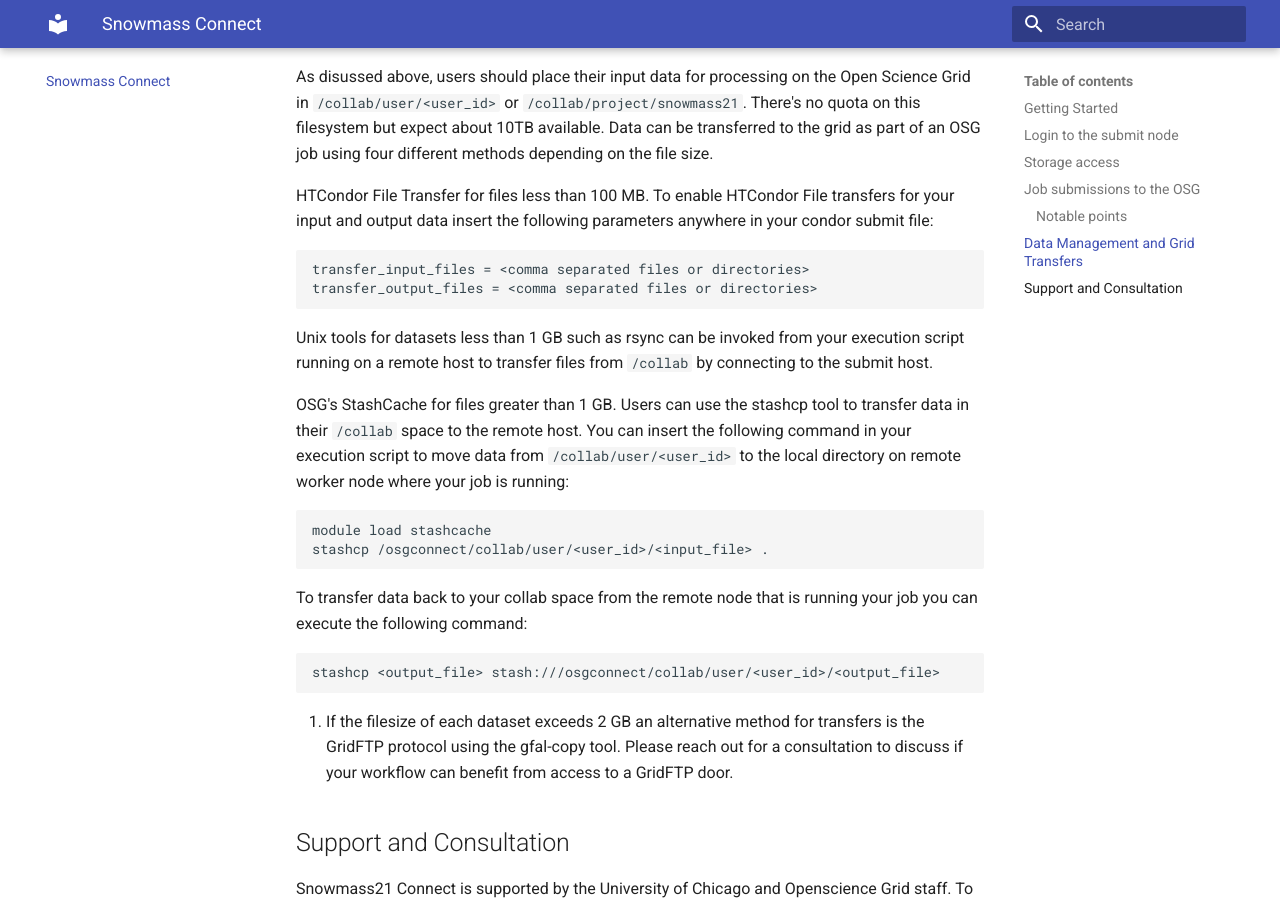
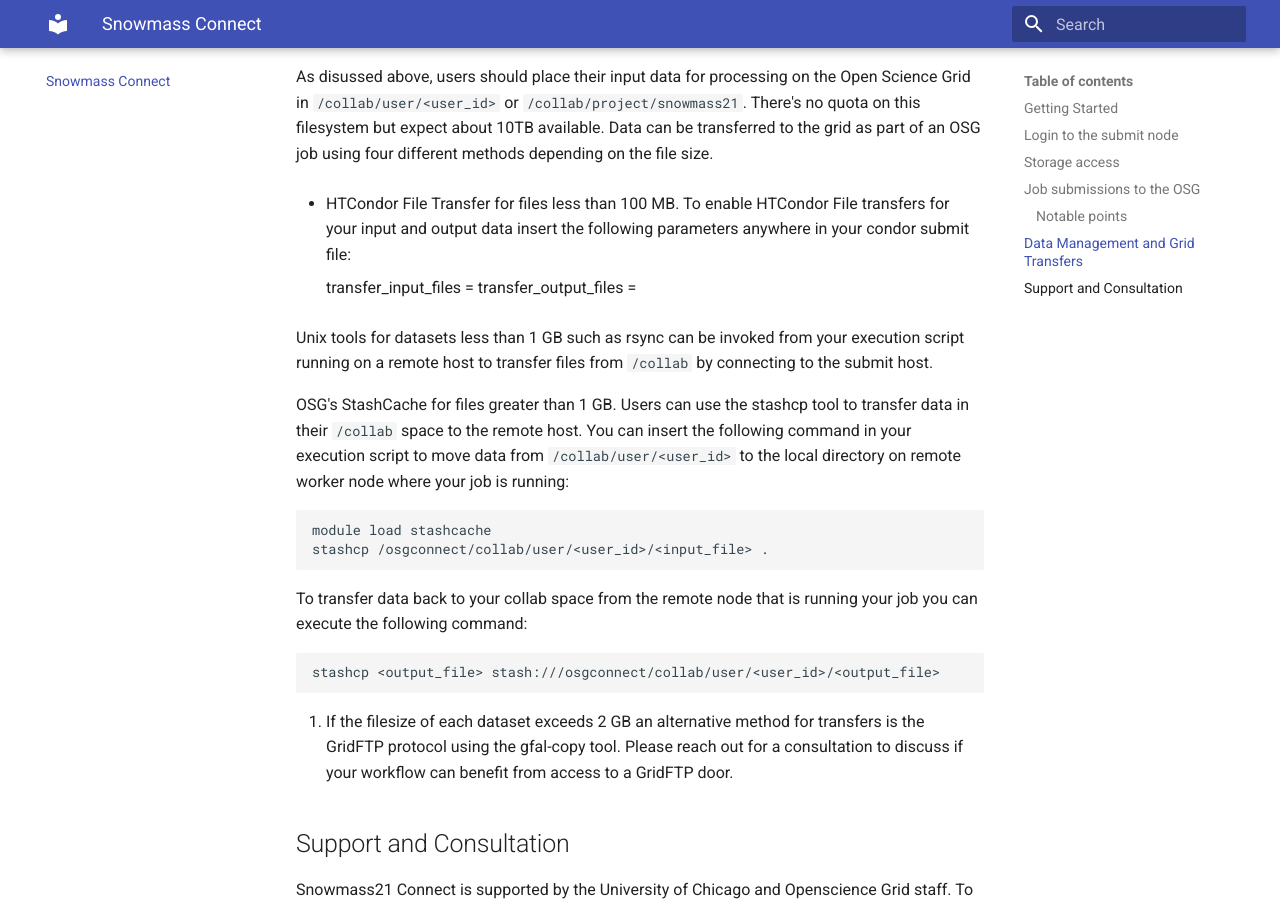
Before and after one commit to ppaschos/snowmass-connect-docs, an MkDocs documentation site: the page built from docs/index.md, in a window 1280 px wide and 900 px high, scrolled down 3374 px. Built offline with MkDocs 1.6.1 and Material for MkDocs 9.7.7, drawn with Linux system fonts in a browser that asks for light colours.

Commit message:
Update index.md

```diff
--- a/docs/index.md
+++ b/docs/index.md
@@ -106,11 +106,11 @@
 
 As disussed above, users should place their input data for processing on the Open Science Grid in `/collab/user/<user_id>` or `/collab/project/snowmass21`. There's no quota on this filesystem but expect about 10TB available. Data can be transferred to the grid as part of an OSG job using four different methods depending on the file size.
 
-HTCondor File Transfer for files less than 100 MB. To enable HTCondor File transfers for your input and output data insert the following parameters
+* HTCondor File Transfer for files less than 100 MB. To enable HTCondor File transfers for your input and output data insert the following parameters
 anywhere in your condor submit file:
 
-    transfer_input_files = <comma separated files or directories>
-    transfer_output_files = <comma separated files or directories>
+      transfer_input_files = <comma separated files or directories>
+      transfer_output_files = <comma separated files or directories>
 
 Unix tools for datasets less than 1 GB such as rsync can be invoked from your execution script
 running on a remote host to transfer files from `/collab` by connecting to the submit host.
```
